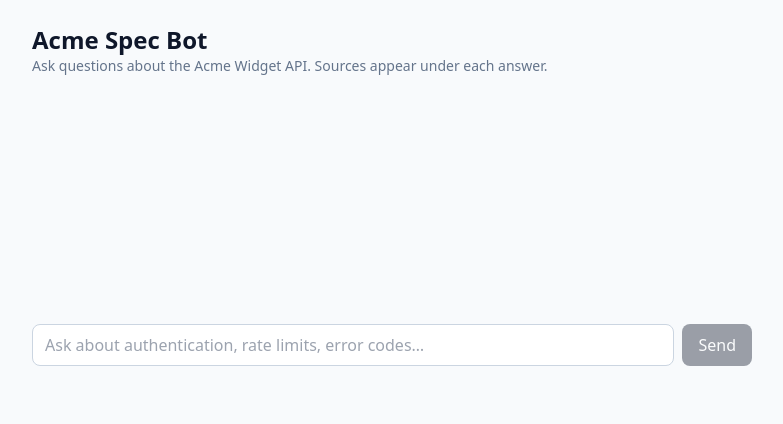
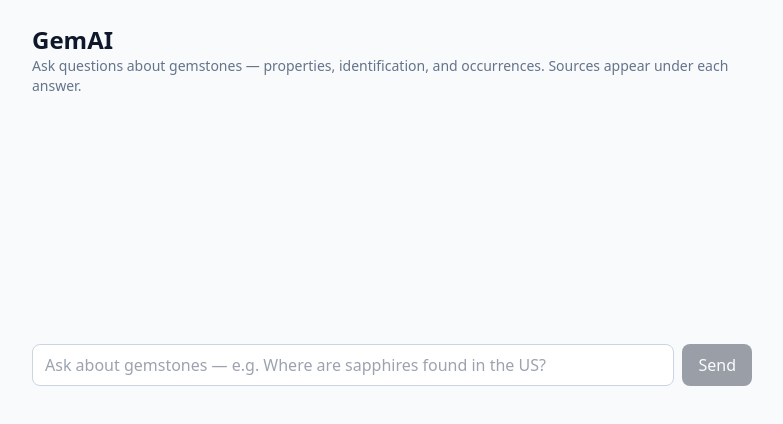
Before and after one commit to clnhrn/gem-ai, a Next.js app: page / in a window 1280 px wide. Shown: the top 424 px of the page, without its empty margins (248-1031 px from the left). Built offline with nearby package versions, Linux system fonts and the light colour scheme.

Commit message:
chore: update project name references

```diff
--- a/app/layout.tsx
+++ b/app/layout.tsx
@@ -2,8 +2,8 @@
 import './globals.css';
 
 export const metadata: Metadata = {
-  title: 'Acme Spec Bot',
-  description: 'Ask questions about the Acme Widget API specification.',
+  title: 'GemAI',
+  description: 'Ask questions about gemstones — properties, identification, and occurrences.',
 };
 
 export default function RootLayout({ children }: { children: React.ReactNode }) {
--- a/app/page.tsx
+++ b/app/page.tsx
@@ -2,7 +2,7 @@
 
 import { useChat } from '@ai-sdk/react';
 
-type Source = { text?: string; page?: number; score?: number };
+type Source = { text?: string; page?: number; source?: string; score?: number };
 
 export default function Page() {
   const { messages, input, handleInputChange, handleSubmit, status, error } = useChat({
@@ -12,9 +12,9 @@
   return (
     <main className="mx-auto max-w-3xl p-6">
       <header className="mb-6">
-        <h1 className="text-2xl font-bold text-slate-900">Acme Spec Bot</h1>
+        <h1 className="text-2xl font-bold text-slate-900">GemAI</h1>
         <p className="text-sm text-slate-500">
-          Ask questions about the Acme Widget API. Sources appear under each answer.
+          Ask questions about gemstones — properties, identification, and occurrences. Sources appear under each answer.
         </p>
       </header>
 
@@ -57,7 +57,7 @@
                             className="border-l-2 border-cyan-500 pl-3"
                           >
                             <span className="text-xs text-slate-400">
-                              page {src.page ?? '?'} · score{' '}
+                              {src.source ?? 'unknown'} · p.{src.page ?? '?'} · score{' '}
                               {typeof src.score === 'number'
                                 ? src.score.toFixed(2)
                                 : '—'}
@@ -86,7 +86,7 @@
           value={input}
           onChange={handleInputChange}
           className="flex-1 border border-slate-300 rounded-lg px-3 py-2 focus:outline-none focus:border-cyan-500"
-          placeholder="Ask about authentication, rate limits, error codes…"
+          placeholder="Ask about gemstones — e.g. Where are sapphires found in the US?"
           disabled={status === 'streaming' || status === 'submitted'}
         />
         <button
--- a/package.json
+++ b/package.json
@@ -1,5 +1,5 @@
 {
-  "name": "week14a-nextjs-rag",
+  "name": "gem-ai",
   "version": "0.1.0",
   "private": true,
   "scripts": {
```
